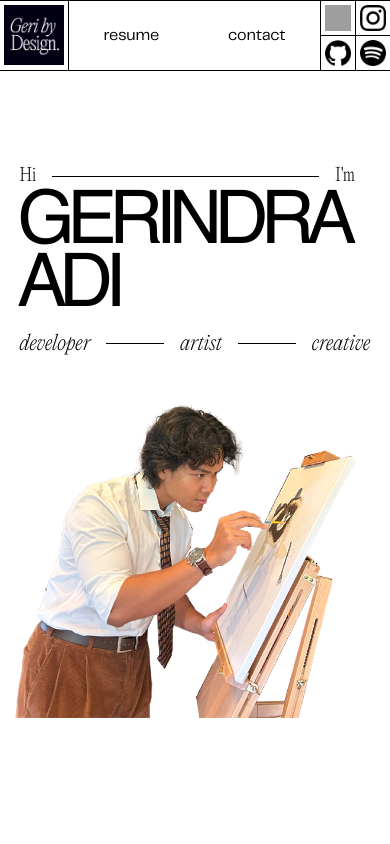
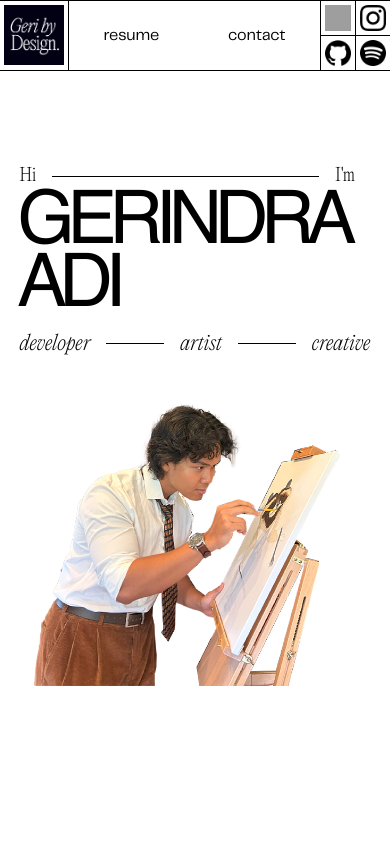
Before and after one commit to TedDPig123/personal-website, a React (Vite) app: page / in a window 390 px wide. Shown: the top 844 px of the page. Built offline with nearby package versions, Linux system fonts and the light colour scheme; grey boxes are pictures that could not be loaded.

Commit message:
fixed timeline bug for mobile

```diff
--- a/src/components/Landing.tsx
+++ b/src/components/Landing.tsx
@@ -31,8 +31,8 @@ export default function Landing(){
                         <span className="w-[100%] h-[1px] bg-black ml-4 mr-4"></span>
                         creative
                     </div>
-                        <div className="landing-photo-phone hidden">
-                        <img src={comp1} alt="" className="mt-10" id="landing-photo-phone-picture"/>
+                        <div className="landing-photo-phone hidden w-full justify-center">
+                            <img src={comp1} alt="" className="mt-10" id="landing-photo-phone-picture"/>
                         </div>
                     </div>
                 </div>
--- a/src/content/ExperiencesList.tsx
+++ b/src/content/ExperiencesList.tsx
@@ -5,7 +5,7 @@ const experiencesList : {id:number, position:string, text:string, date:string, p
         text:"Evaluating LLM-generated fitness infographics for smartwatch applications through computational analysis and cross-generational perception studies. Developed automated pipeline generating 300+ AI visualizations from real fitness data and built integrated survey platform with serverless APIs to capture demographic perception data, informing LLM deployment strategies in digital health technology.",
         date:"Summer 2025 - Present",
         place:"Human Computer Interaction and Visualization Lab (HCI-VIS Lab)",
-        phoneTop:29,
+        phoneTop:33,
         deskTop:34.3
     },
      {
@@ -14,7 +14,7 @@ const experiencesList : {id:number, position:string, text:string, date:string, p
         text:"Mentored 160+ students through weekly office hours and lab sessions, mastering systems programming and Linux fundamentals. Debugged complex C projects using GDB while reinforcing memory management, multithreading, and coding best practices. Evaluated 50+ weekly assignments and 150+ exams, developing expertise in diverse programming approaches and technical communication.",
         date:"Fall 2024 - Present",
         place:"Manning College of Information and Computer Sciences",
-        phoneTop:70,
+        phoneTop:49,
         deskTop:55
     },
     {
@@ -23,7 +23,7 @@ const experiencesList : {id:number, position:string, text:string, date:string, p
         text:"Collaborated with graduate researcher on thesis investigating effective movement translation systems as gear alternatives for advanced robotic applications. Helped engineer a cost-efficient 3-DOF robotic arm utilizing innovative pulley-based rotation mechanisms that significantly reduced manufacturing costs compared to traditional gear-driven systems. Developed robust real-time control system in C using Arduino libraries to enable precise angle adjustments and dynamic input response.",
         date:"Fall 2024 - Spring 2025",
         place:"Dynamic and Autonomous Robotic Systems (DAROS) Lab at UMass",
-        phoneTop:34,
+        phoneTop:38,
         deskTop:25.4
     },
     {
@@ -32,7 +32,7 @@ const experiencesList : {id:number, position:string, text:string, date:string, p
         text:"Led 15-member team executing 5 cultural events per semester, personally greeting 50+ attendees while managing registration, ticket sales, and cash transactions. Coordinated logistics across multiple vendors, sponsors, and campus departments through weekly meetings and strategic communication. Secured $1,500 in sponsorships through persuasive proposal writing and presentations, demonstrating professional relationship management and organizational leadership skills.",
         date:"Fall 2024 - Spring 2025",
         place:"Indonesian Student Association at UMass Amherst",
-        phoneTop:70,
+        phoneTop:49,
         deskTop:55
     },
     {
@@ -41,7 +41,7 @@ const experiencesList : {id:number, position:string, text:string, date:string, p
         text:"Managed social media campaigns and community outreach initiatives, creating promotional materials and engaging diverse campus organizations to promote events to broad audiences. Tracked engagement metrics and maintained social media accounts to assess campaign effectiveness and optimize marketing strategies across multiple platforms.",
         date:"Spring 2023 - Spring 2024",
         place:"Indonesian Student Association at UMass Amherst",
-        phoneTop:24,
+        phoneTop:28,
         deskTop:34.3
     },
     {
@@ -50,7 +50,7 @@ const experiencesList : {id:number, position:string, text:string, date:string, p
         text:"Managed $1,200 annual budget for a cappella events, coordinating with vendors to purchase AV equipment and promotional materials. Applied for and secured following year's budget allocation through financial planning and budget proposal presentations, ensuring sustainable funding for club operations and performances.",
         date:"Fall 2023 - Spring 2024",
         place:"Vocal Suspects Acapella at UMass Amherst",
-        phoneTop:70,
+        phoneTop:49,
         deskTop:55
     },
 ]
--- a/src/index.css
+++ b/src/index.css
@@ -500,6 +500,18 @@ body{
     display:flex;
   }
   .landing-photo-phone{
-    display:inline;
+    display:flex;
+    width: 100%;
+  }
+
+  #landing-photo-phone-picture{
+    margin-left: 10px;
+    margin-right: 10px;
+    width: 90%;
+  }
+
+  .gallery-container{
+    padding-top: 40px;
+    padding-bottom: 40px;
   }
 }
```
